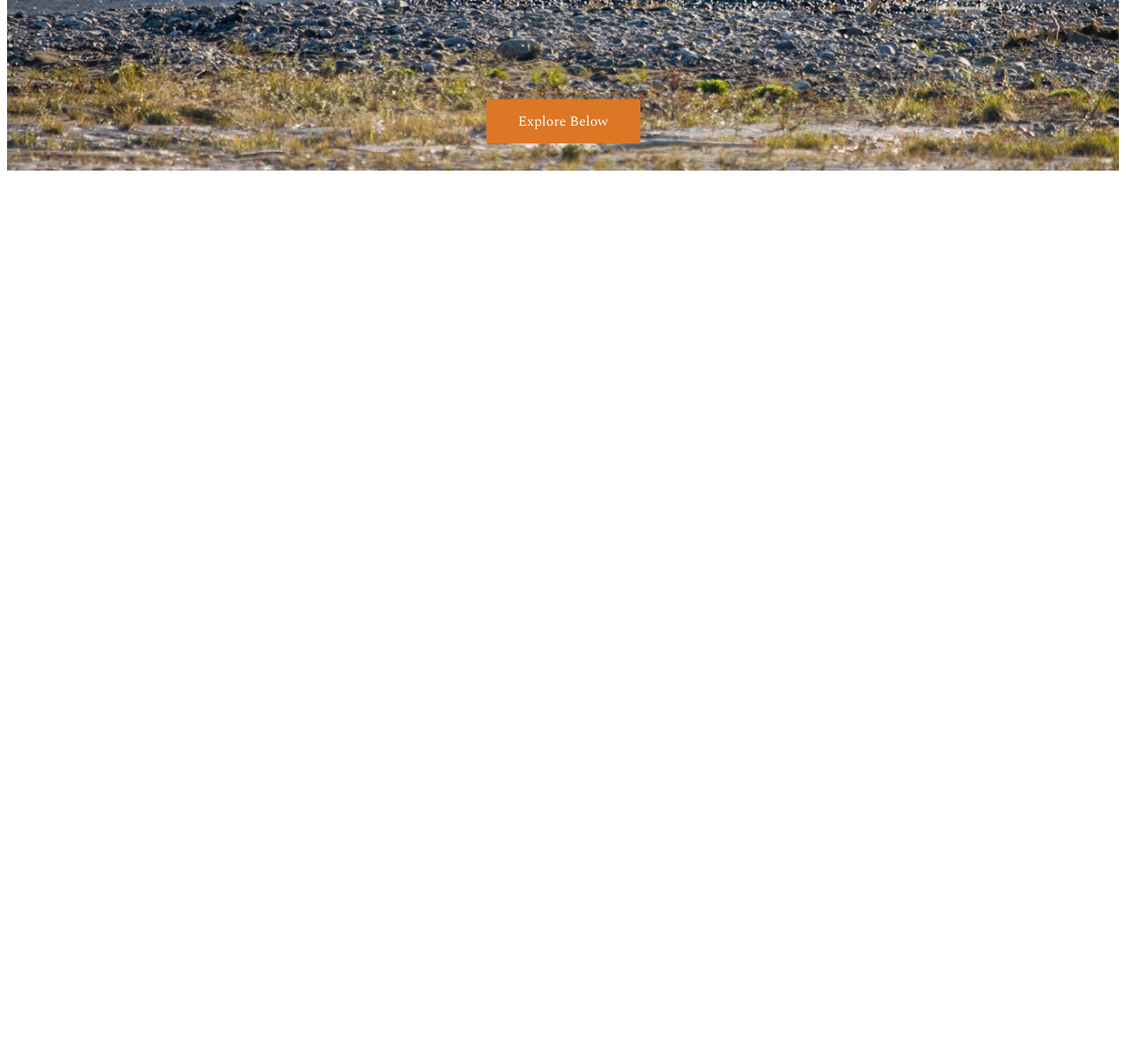
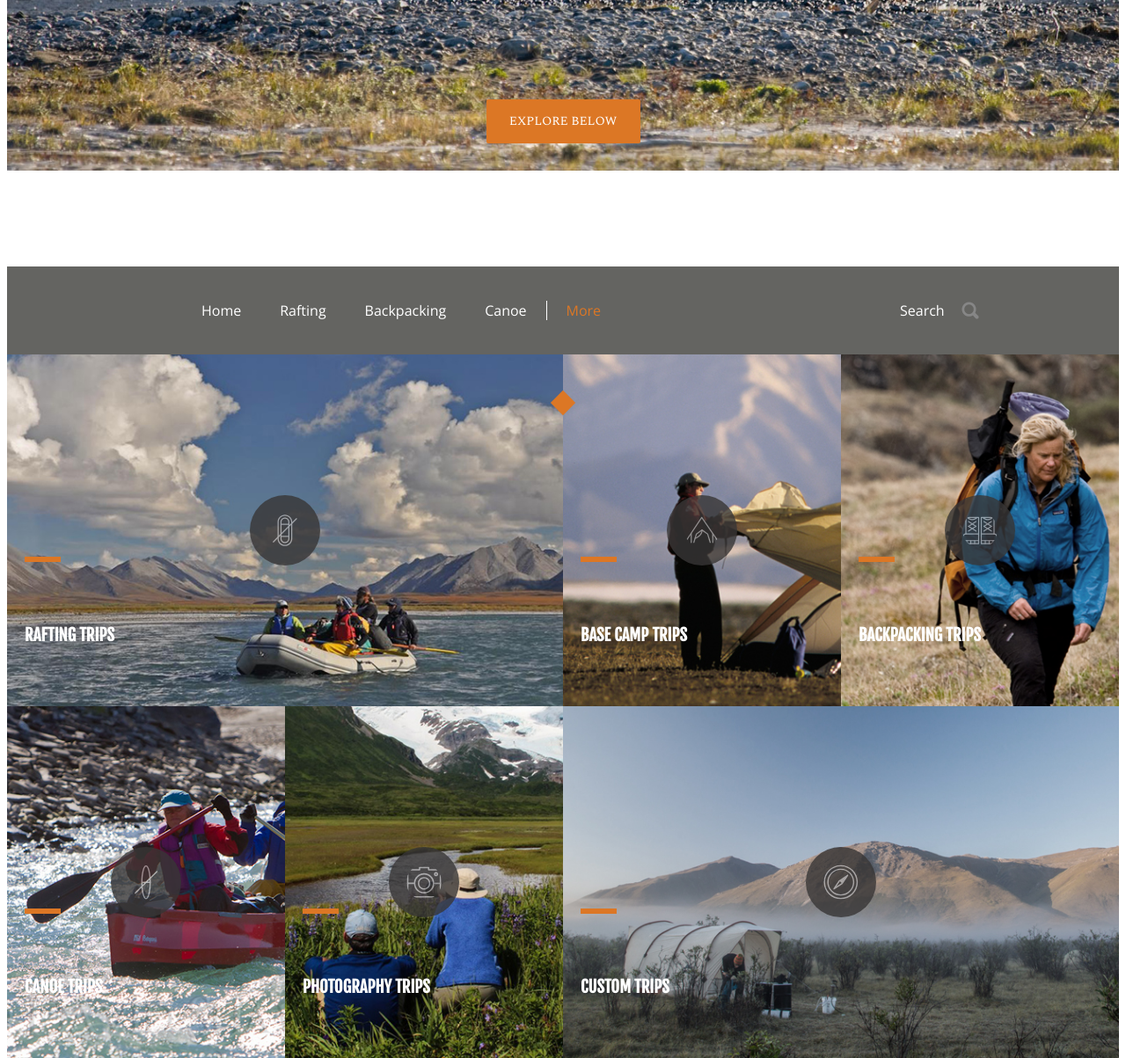
Before and after one commit to kristendynamite/arctic-wild, a plain HTML site: page index.html in a window 1280 px wide. Shown: the part 614-1817 px from the top of the page at 88% size. Before the commit the page ends 816 px from the top, so only its background shows below. Drawn offline with nearby package versions, Linux system fonts and the light colour scheme.

Commit message:
add nav break bar, add gallery with images and svgs, put images in row and flex wrap them, add hover effects to svg images

```diff
--- a/index.html
+++ b/index.html
@@ -24,16 +24,61 @@
           <li>Contact</li>
         </ul>
       </div>
-      <div class="title">
+      <div class="title"><!--start of title div-->
         <img class="map" src="img/map.png" alt="" />
         <p>Enjoy the solitude &amp; solace of <br><span>Arctic Wild</span></p>
         <div class="header-border"></div>
         <div class="play">
           <img src="img/play.png" alt="" />
         </div>
-        <button type="button" name="button">Explore Below</button>
+          <button type="button" name="button">Explore Below</button>
+          <div class="triangle"></div>
+      </div><!--end of title div-->
+      <div class="break-bar">
+        <ul>
+          <li>Home</li>
+          <li>Rafting</li>
+          <li>Backpacking</li>
+          <li>Canoe</li>
+          <li>More</li>
+        </ul>
+        <div class="search-btn">
+          <p>Search</p>
+        </div>
       </div>
-    </div>
+      <div class="gallery-container">
+        <div class="gallery raft">
+          <img src="img/icon-raft.svg" alt="Raft Icon" />
+          <div class="border-top"></div>
+          <h3>Rafting Trips</h3>
+        </div>
+        <div class="gallery base-camp">
+          <img src="img/icon-basecamp.svg" alt="Base Camp Icon" />
+          <div class="border-top"></div>
+          <h3>Base Camp Trips</h3>
+        </div>
+        <div class="gallery backpack">
+          <img src="img/icon-backpacking.svg" alt="Backpacking Icon" />
+          <div class="border-top"></div>
+          <h3>Backpacking Trips</h3>
+        </div>
+        <div class="gallery canoe">
+          <img src="img/icon-canoe.svg" alt="Canoe Icon" />
+          <div class="border-top"></div>
+          <h3>Canoe Trips</h3>
+        </div>
+        <div class="gallery photograph">
+          <img src="img/icon-photography.svg" alt="Photography Icon" />
+          <div class="border-top"></div>
+          <h3>Photography Trips</h3>
+        </div>
+        <div class="gallery custom">
+          <img src="img/icon-custom.svg" alt="Custom Icon" />
+          <div class="border-top"></div>
+          <h3>Custom Trips</h3>
+        </div>
+      </div>
+
     <!--end of hero div-->
   </body>
 </html>
--- a/scss/abstracts/_variables.scss
+++ b/scss/abstracts/_variables.scss
@@ -0,0 +1 @@
+$accent-color: #dc7725;
--- a/scss/base/_typography.scss
+++ b/scss/base/_typography.scss
@@ -32,7 +32,13 @@ body {
 button {
   color: #fff;
   font-family: 'Spectral', serif;
+  font-size: 14px;
+  text-transform: uppercase;
+}
+.break-bar {
+  font-family:'Open Sans', sans-serif;
   font-size: 16px;
+  text-transform: none;
 }
 // font-family: 'Spectral', serif;
 // font-family: 'Open Sans', sans-serif;
--- /dev/null
+++ b/scss/layout/_gallery.scss
@@ -0,0 +1,65 @@
+.gallery-container {
+  display: flex;
+  flex-direction: row;
+  flex-wrap: wrap;
+}
+
+.gallery {
+  height: 400px;
+  background-size: cover;
+  background-position: center;
+  display: flex;
+  flex-direction: column;
+  justify-content: space-around;
+  .border-top {
+    border: 3px solid $accent-color;
+    width: 35px;
+    margin-left: 20px;
+    margin-top: 200px;
+  }
+  h3 {
+    padding: 20px;
+    margin-top: -10px;
+  }
+  img {
+    position: absolute;
+    width: 40px;
+    background-color: #383636;
+    padding: 20px;
+    border-radius: 100%;
+    align-self: center;
+    opacity: .8;
+    &:hover {
+      width: 65px;
+      transition: width .3s;
+    }
+  }
+}
+
+.raft {
+  background-image: url(img/raft.jpg);
+  width: 50%;
+}
+.base-camp{
+  background-image: url(img/basecamp.jpg);
+  width: 25%;
+}
+.backpack {
+  background-image: url(img/backpacking.jpg);
+  width: 25%;
+}
+
+.canoe {
+  background-image: url(img/canoe.jpg);
+  width: 25%;
+}
+
+.photograph {
+  background-image: url(img/feild.jpg);
+  width: 25%;
+}
+
+.custom {
+  background-image: url(img/mountain.jpg);
+  width: 50%;
+}
--- a/scss/layout/_hero.scss
+++ b/scss/layout/_hero.scss
@@ -73,11 +73,57 @@
     padding-left: 4px;
   }
 }
+
 button {
   width: 175px;
   height: 50px;
   border-radius: 2px;
-  background-color: #dc7725;
-  border-color: #dc7725;
+  background-color: $accent-color;
+  border-color: $accent-color;
   border-style: solid;
 }
+
+.triangle {
+  background-color: $accent-color;
+  border-color: $accent-color;
+  width: 20px;
+  height: 20px;
+  position: absolute;
+  transform: rotate(45deg);
+  top: 1062px;
+}
+
+/*Break Bar*/
+
+.break-bar {
+  margin-top: 140px;
+  background-color: #646461;
+  max-width: 100%;
+  height: 100px;
+  display: flex;
+  align-content: center;
+  justify-content: space-around;
+  ul {
+    display: flex;
+    flex-wrap: wrap;
+    align-items: center;
+    justify-content: center;
+    list-style: none;
+    li {
+      display: inline-block;
+      padding: 0 22px 0 22px;
+      &:nth-child(5) {
+        border-left: .5px solid white;
+        color: $accent-color;
+      }
+    }
+  }
+  .search-btn {
+    background-image: url(img/btn-search.png);
+    background-repeat: no-repeat;
+    background-position: right;
+    display: flex;
+    align-self: center;
+    width: 90px;
+  }
+}
--- a/scss/layout/_main.scss
+++ b/scss/layout/_main.scss
@@ -1,3 +1,4 @@
 @import "bourbon/bourbon";
 @import "neat/neat";
 @import "hero";
+@import "gallery";
```
Also changed, not shown: img/icon-custom.svg (added), img/icon-raft.svg (added), output.css, 1 other file.
